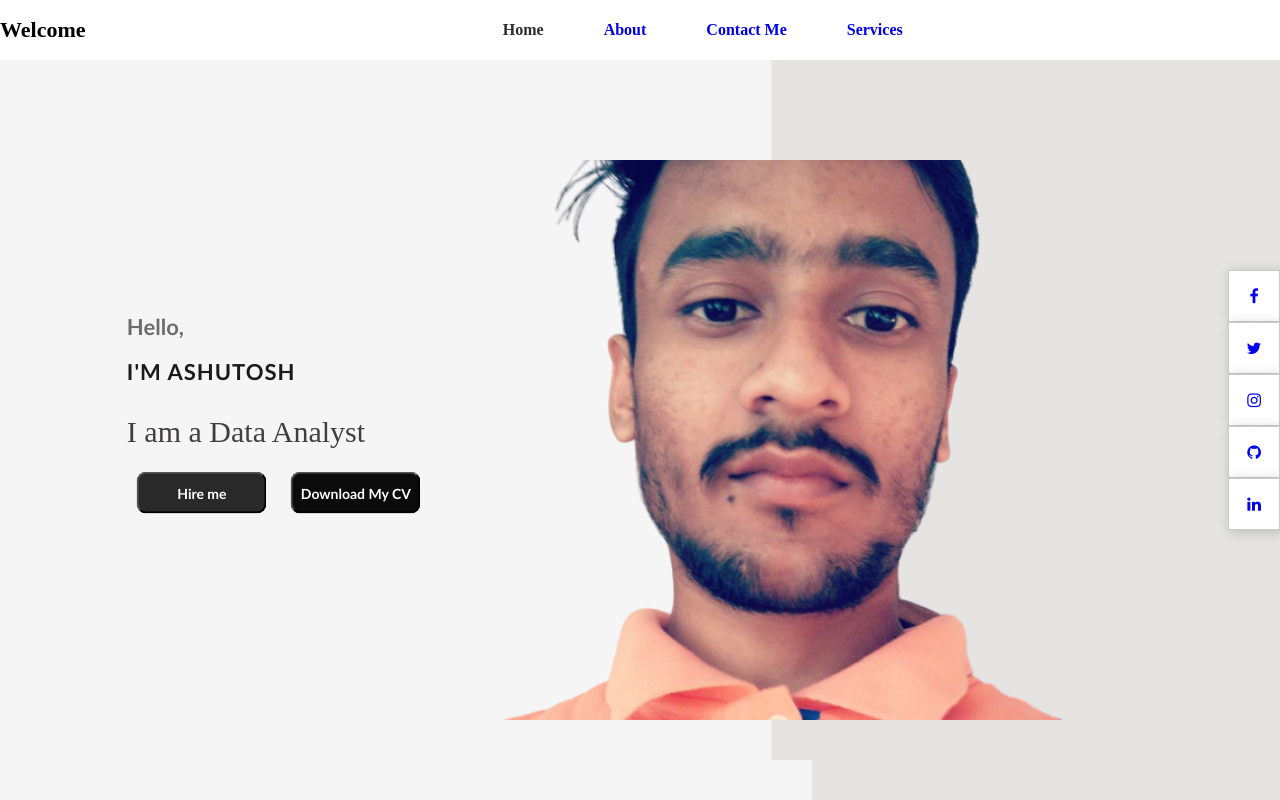
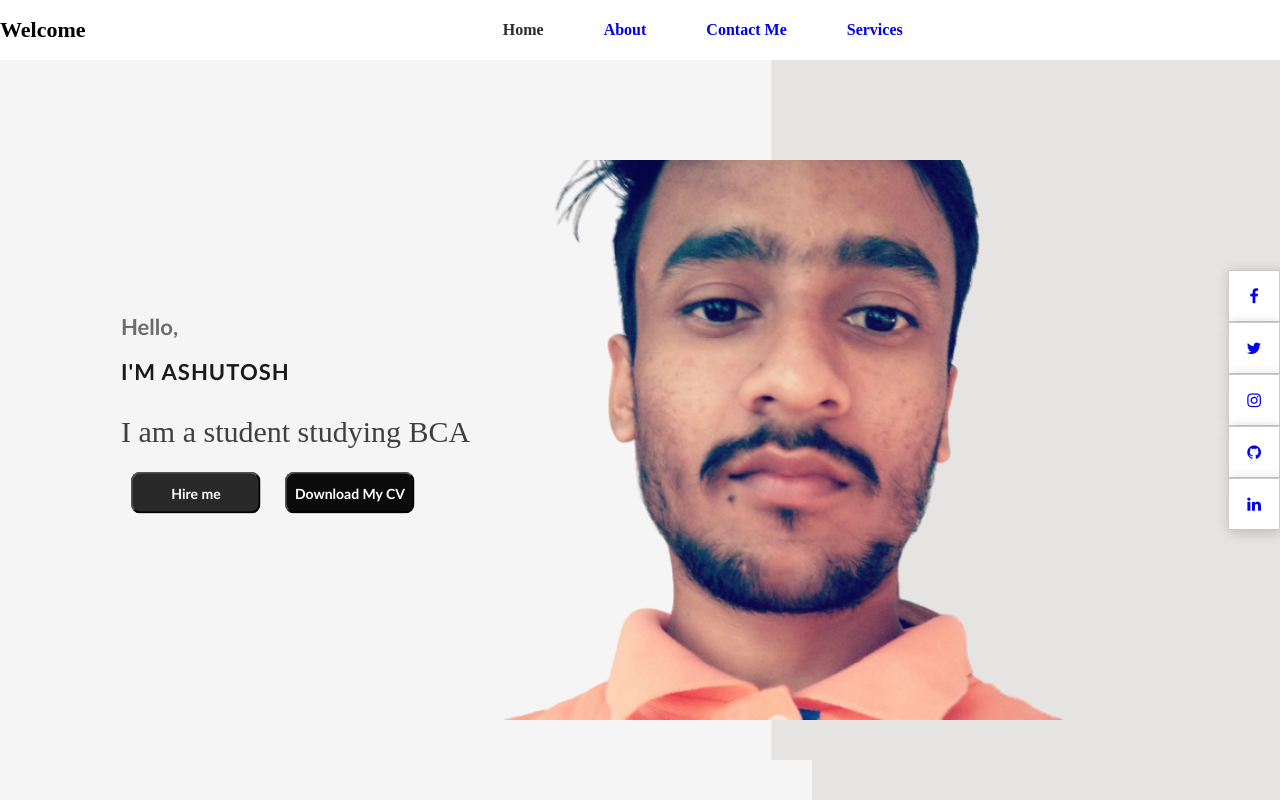
Before and after one commit to naman8102/my-portfolio, a plain HTML site: page index.html in a window 1280 px wide. Shown: the top 800 px of the page. Drawn offline with Linux system fonts and the light colour scheme.

Commit message:
changing course type

```diff
--- a/index.html
+++ b/index.html
@@ -36,7 +36,7 @@
 	        <div class="text-container">
 	        <p>Hello,</p>
 	        <p>I'M ASHUTOSH</p>
-	        <p>I am a Data Analyst <br></p>
+	        <p>I am a student studying BCA <br></p>
 
 	        <button onclick="document.location='mailto:a9ushh@gmail.com'" class="hire-btn">Hire me</a></button>
 
```
